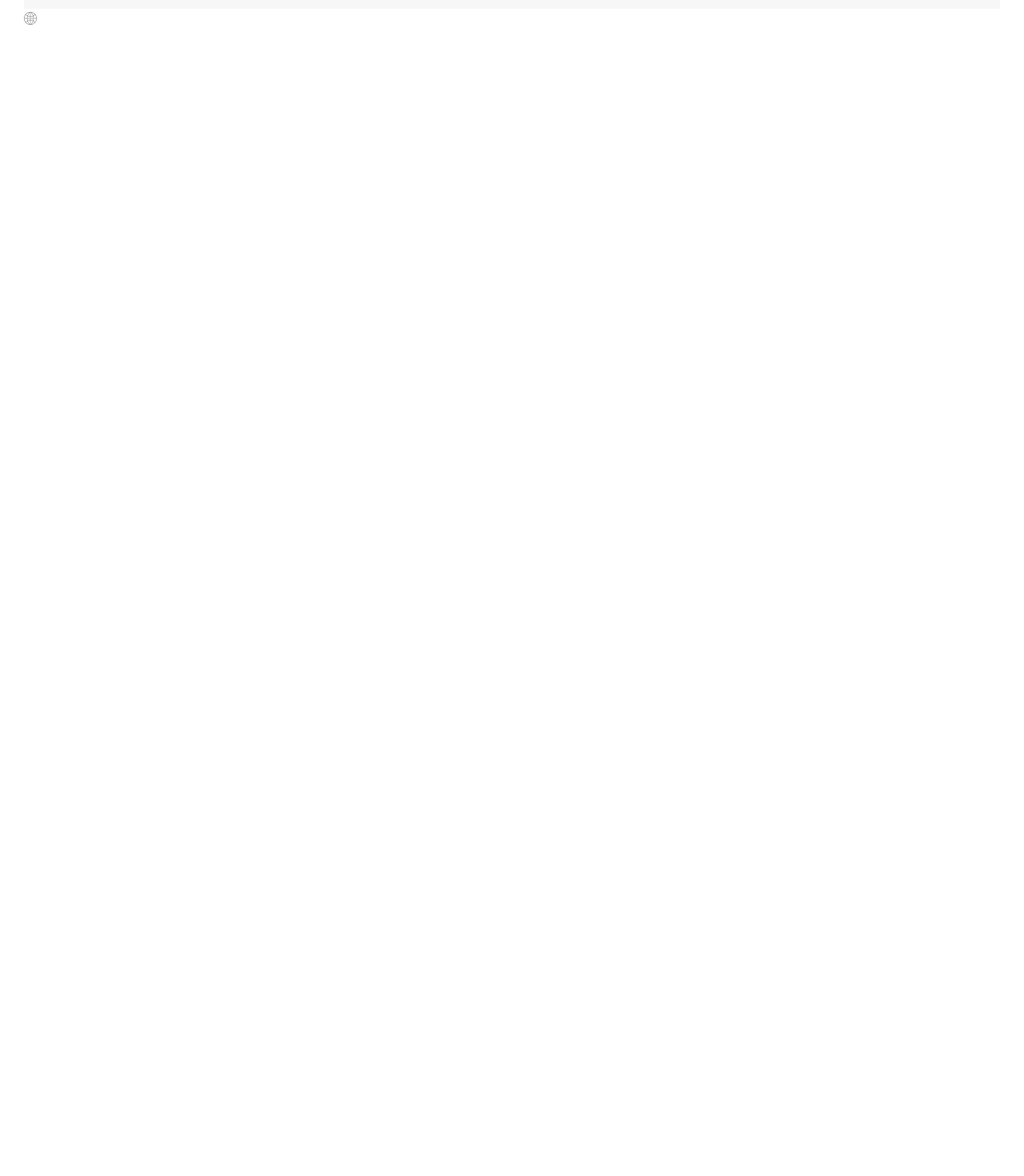
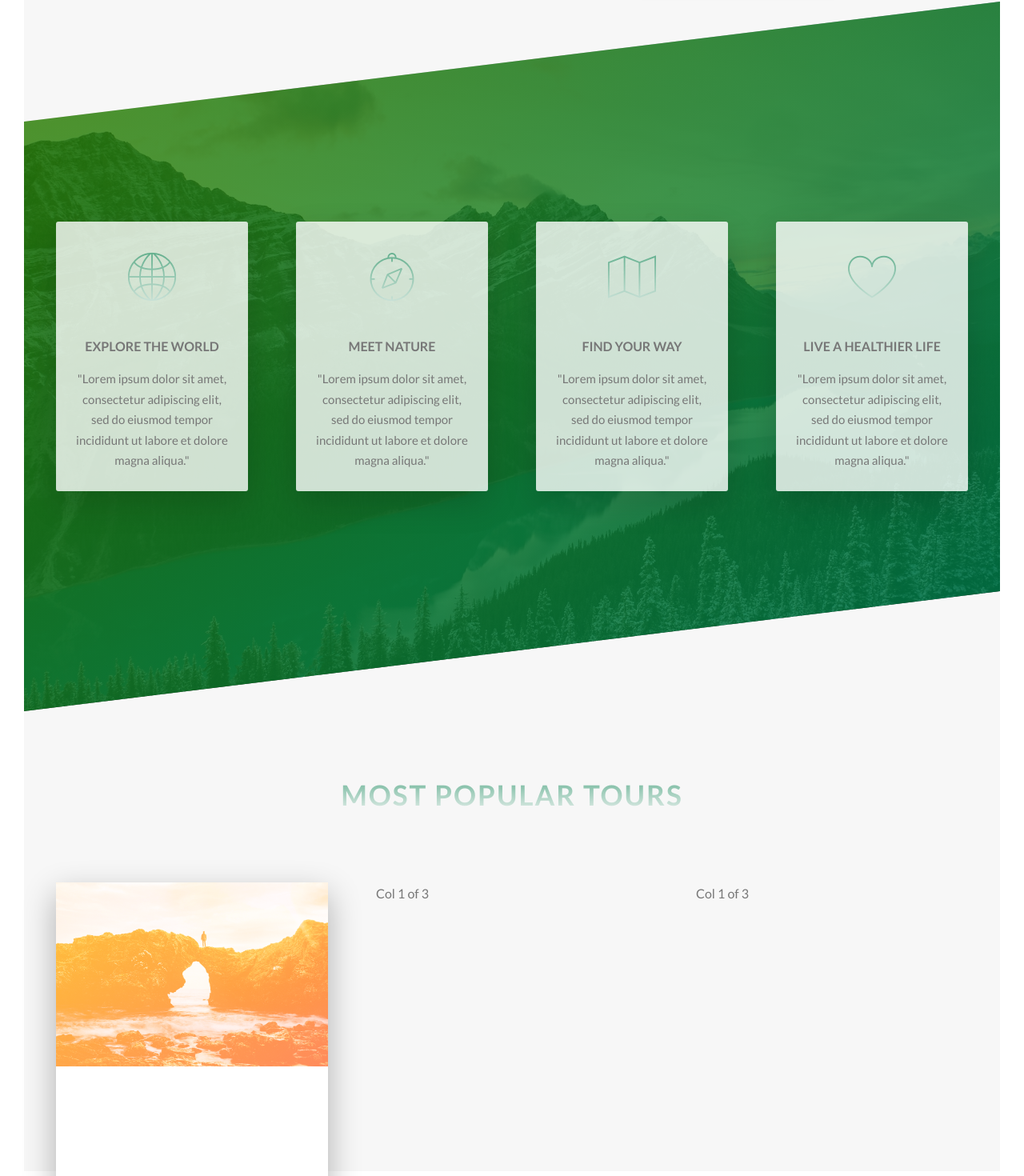
Before and after one commit to OKruel/ReactSassAnimatedWebSiteManualGrid, a React (Create React App) app: page / in a window 1280 px wide. Shown: the part 1276-2746 px from the top of the page at 80% size. Before the commit the page ends 1314 px from the top, so only its background shows below. Built offline with nearby package versions, Linux system fonts and the light colour scheme.

Commit message:
doing the cards

```diff
--- a/public/index.html
+++ b/public/index.html
@@ -5,11 +5,6 @@
   <meta charset="UTF-8">
   <meta name="viewport" content="width=device-width, initial-scale=1.0">
   <link href="https://fonts.googleapis.com/css?family=Lato:100,300,400,700,900" rel="stylesheet">
-
-  <!-- <link rel="stylesheet" href="css/icon-font.css"> -->
-  <!-- <link rel="stylesheet" href="../src//index.css"> -->
-  <!-- <link rel="shortcut icon" type="image/png" href="img/favicon.png"> -->
-
   <title>Natours | Exciting tours for adventurous people</title>
 </head>
 
--- a/src/components/App.js
+++ b/src/components/App.js
@@ -1,16 +1,18 @@
 import React from 'react';
 
 import Header from '../components/Header/Header'
-// import Grid from '../components/GridManually/Grid'
 import Main from '../components/Main/Main'
+import SectionFeatures from './Section/SectionFeatures'
+import SectionTours from './Section/SectionTours'
 
 
 function App() {
   return (
     <div className='App' >
       <Header></Header>
-      {/* <Grid></Grid> */}
       <Main></Main>
+      <SectionFeatures></SectionFeatures>
+      <SectionTours></SectionTours>
     </div>
   );
 }
--- a/src/components/Main/Main.js
+++ b/src/components/Main/Main.js
@@ -18,13 +18,13 @@
                     <p className='paragraph'>
                         "Lorem ipsum dolor sit amet, consectetur adipiscing elit,
                          sed do eiusmod tempor incididunt ut labore et dolore magna aliqua.
-                          Ut enim ad minim veniam, quis nostrud exercitation ullamco.
+                          Ut enim ad minim veniam, quis nostrud exercitation ullamco."
                     </p>
 
                     <h3 className='heading-tertiary u-margin-bottom-small'>Live adventures like you never have before</h3>
                     <p className='paragraph'>
                         "Lorem ipsum dolor sit amet, consectetur adipiscing elit,
-                         sed do eiusmod tempor incididunt ut labore et dolore magna aliqua.
+                         sed do eiusmod tempor incididunt ut labore et dolore magna aliqua."
                     </p>
 
                     <a href='#' className='btn-text'>Learn More &rarr;</a>
@@ -32,16 +32,12 @@
                 </div>
                 <div className='col-1-of-2'>
                     <div className='composition'>
-                        <img src={nat1} alt='Photo 1' className='composition__photo composition__photo--p1'></img>
-                        <img src={nat2} alt='Photo 2' className='composition__photo composition__photo--p2'></img>
-                        <img src={nat3} alt='Photo 3' className='composition__photo composition__photo--p3'></img>
+                        <img src={nat1} alt='Nat 1' className='composition__photo composition__photo--p1'></img>
+                        <img src={nat2} alt='Nat 2' className='composition__photo composition__photo--p2'></img>
+                        <img src={nat3} alt='Nat 3' className='composition__photo composition__photo--p3'></img>
                     </div>
                 </div>
             </div>
-        </section>
-
-        <section className='section-features'>
-            <i className='icon-basic-world'></i>
         </section>
     </main>
 )
--- /dev/null
+++ b/src/components/Section/SectionFeatures.js
@@ -0,0 +1,58 @@
+import React from 'react';
+
+const SectionFeatures = props => (
+    <section className='section-features'>
+        <div className='row'>
+            <div className='col-1-of-4'>
+                <div className='feature-box'>
+                    <i className='feature-box__icon icon-basic-world'></i>
+                    <h3 className='heading-tertiary u-margin-bottom-small'>
+                        Explore the world
+                    </h3>
+                    <p className='feature-box__text'>
+                        "Lorem ipsum dolor sit amet, consectetur adipiscing elit,
+                        sed do eiusmod tempor incididunt ut labore et dolore magna aliqua."
+                    </p>
+                </div>
+            </div>
+            <div className='col-1-of-4'>
+                <div className='feature-box'>
+                    <i className='feature-box__icon icon-basic-compass'></i>
+                    <h3 className='heading-tertiary u-margin-bottom-small'>
+                        Meet Nature
+                    </h3>
+                    <p className='feature-box__text'>
+                        "Lorem ipsum dolor sit amet, consectetur adipiscing elit,
+                        sed do eiusmod tempor incididunt ut labore et dolore magna aliqua."
+                    </p>
+                </div>
+            </div>
+            <div className='col-1-of-4'>
+                <div className='feature-box'>
+                    <i className='feature-box__icon icon-basic-map'></i>
+                    <h3 className='heading-tertiary u-margin-bottom-small'>
+                        Find your way
+                    </h3>
+                    <p className='feature-box__text'>
+                        "Lorem ipsum dolor sit amet, consectetur adipiscing elit,
+                        sed do eiusmod tempor incididunt ut labore et dolore magna aliqua."
+                    </p>
+                </div>
+            </div>
+            <div className='col-1-of-4'>
+                <div className='feature-box'>
+                    <i className='feature-box__icon icon-basic-heart'></i>
+                    <h3 className='heading-tertiary u-margin-bottom-small'>
+                        Live a healthier life
+                    </h3>
+                    <p className='feature-box__text'>
+                        "Lorem ipsum dolor sit amet, consectetur adipiscing elit,
+                        sed do eiusmod tempor incididunt ut labore et dolore magna aliqua."
+                    </p>
+                </div>
+            </div>
+        </div>
+    </section>
+)
+
+export default SectionFeatures;
--- /dev/null
+++ b/src/components/Section/SectionTours.js
@@ -0,0 +1,32 @@
+import React from 'react'
+
+const SectionTours = props => (
+    <section className='section-tours'>
+        <div className='u-center-text u-margin-bottom-big'>
+            <h2 className='heading-secondary'>
+                Most popular tours
+            </h2>
+        </div>
+
+        <div className='row'>
+            <div className='col-1-of-3'>
+                <div className='card'>
+                    <div className='card__side card__side--front'>
+                        <div className='card__picture card__picture--1'>
+                            &nbsp;
+                        </div>
+                        <div className='card__heading'>Heading</div>
+                        <div className='card__details'>Details</div>
+                    </div>
+                    <div className='card__side card__side--back card__side--back-1'>
+                        Back
+                    </div>
+                </div>
+            </div>
+            <div className='col-1-of-3'> Col 1 of 3</div>
+            <div className='col-1-of-3'> Col 1 of 3</div>
+        </div>
+    </section>
+)
+
+export default SectionTours
--- a/src/index.js
+++ b/src/index.js
@@ -1,7 +1,7 @@
 import React from 'react';
 import ReactDOM from 'react-dom';
+import './css/styles.css';
 import './scss/index.scss';
-import './css/styles.css';
 import App from './components/App';
 
 ReactDOM.render(<App />, document.getElementById('root'));
--- a/src/scss/abstracts/_variables.scss
+++ b/src/scss/abstracts/_variables.scss
@@ -11,6 +11,16 @@
 $color-primary-green: rgb(0, 128, 11);
 
 
+$color-primary-light: #7ed56f;
+$color-primary-dark: #28b485;
+
+$color-secondary-light: #ffb900;
+$color-secondary-dark: #ff7730;
+
+$color-tertiary-light: #2998ff;
+$color-tertiary-dark: #5643fa;
+
+
 $color-grey-light1: #f7f7f7;
 
 //! Font Sizes
--- a/src/scss/base/_base.scss
+++ b/src/scss/base/_base.scss
@@ -16,10 +16,8 @@
 }
 
 body {
-  /* display: block;  */
   height: 100%;
   width: 100%;
-  /* background-color: aqua; */
   margin: 0;
   padding: 3rem;
   font-family: Lato, sans-serif;
@@ -31,7 +29,6 @@
 }
 
 #root {
-  /* display: inline-block; */
   width: 100%;
   height: 100%;
   background-color: $color-grey-light1;
@@ -40,4 +37,5 @@
 .App {
   width: 100%;
   height: 100%;
+  // background-color: $color-grey-light1;
 }
--- /dev/null
+++ b/src/scss/components/_cards.scss
@@ -0,0 +1,57 @@
+.card {
+  perspective: 150rem;
+  -moz-perspective: 150rem;
+  position: relative;
+  height: 40rem;
+
+  &__side {
+    color: #fff;
+    font-size: 2rem;
+
+    height: 40rem;
+    transition: all .8s ease;
+    position: absolute;
+    top: 0;
+    left: 0;
+    width: 100%;
+    backface-visibility: hidden;
+    border-radius: .3rem;
+    box-shadow: 0 1.5rem 4rem rgba($color-black, .3);
+
+    &--front {
+      background-color: $color-white;
+    }
+
+    &--back {
+      transform: rotateY(180deg);
+
+      &-1 {
+        background-image: linear-gradient(to right bottom, $color-secondary-light, $color-secondary-dark)
+      }
+    }
+  }
+
+  &:hover &__side--front {
+    transform: rotateY(-180deg);
+  }
+
+  &:hover &__side--back {
+    transform: rotateY(0);
+  }
+
+  &__picture {
+    background-size: cover;
+    height: 23rem;
+    background-blend-mode: screen;
+
+        &--1 {
+            background-image:linear-gradient(to right bottom, $color-secondary-light, $color-secondary-dark), url(../../assets/img/nat-5.jpg);
+        }
+        &--2 {
+            background-image: url(../../assets/img/nat-5.jpg);
+        }
+        &--3 {
+            background-image: url(../../assets/img/nat-5.jpg);
+        }
+  }
+}
--- /dev/null
+++ b/src/scss/components/_feature-box.scss
@@ -0,0 +1,26 @@
+.feature-box {
+    background-color: rgba($color-white, .8);
+    font-size: 1.5rem;
+    padding: 2.5rem;
+    text-align: center;
+    border-radius: .3rem;
+    box-shadow: 0 1.5rem 4rem rgba($color-black, .15);
+    backface-visibility: hidden;
+    transition: transform .3s;
+
+    &__icon {
+        font-size: 6rem;
+        margin-bottom: 1.5rem;
+        display: inline-block;
+        background-image: linear-gradient(0deg, $color-grey-light1, $color-green-dark);
+        -webkit-background-clip: text;
+        background-clip: text;
+        color: transparent;
+
+    }
+
+    &:hover {
+        transform: translateY(-1.5rem) scale(1.05);
+        backface-visibility: hidden;
+    }
+}
--- a/src/scss/index.scss
+++ b/src/scss/index.scss
@@ -9,6 +9,8 @@
 
 @import 'components/composition';
 @import 'components/button';
+@import 'components/feature-box';
+@import 'components/cards';
 
 
 @import 'layout/header';
--- a/src/scss/pages/_home.scss
+++ b/src/scss/pages/_home.scss
@@ -1,4 +1,31 @@
 .section-about {
-    background-color: $color-grey-light1;
-    padding: 5rem;
+  background-color: $color-grey-light1;
+  padding: 5rem 5rem 5rem 5rem ;
+  margin-bottom: 5rem;
+  height: 70rem;
+
 }
+
+.section-features {
+  padding: 20rem 0;
+  margin-top: -13rem;
+
+  background-image: linear-gradient(to right bottom, rgba($color-grey-light, 0.8), rgba($color-green-dark, 0.8)),
+    url(../../assets/img/nat-4.jpg);
+  background-size: cover;
+
+  transform: skewY(-7deg);
+
+  & > * {
+    transform: skewY(7deg);
+  }
+
+}
+
+.section-tours {
+  background-color: $color-grey-light1;
+  padding: 25rem 0rem 50rem 0rem ;
+  margin-top: -10rem;
+  margin-bottom: 5rem;
+  height: 70rem;
+}
```
